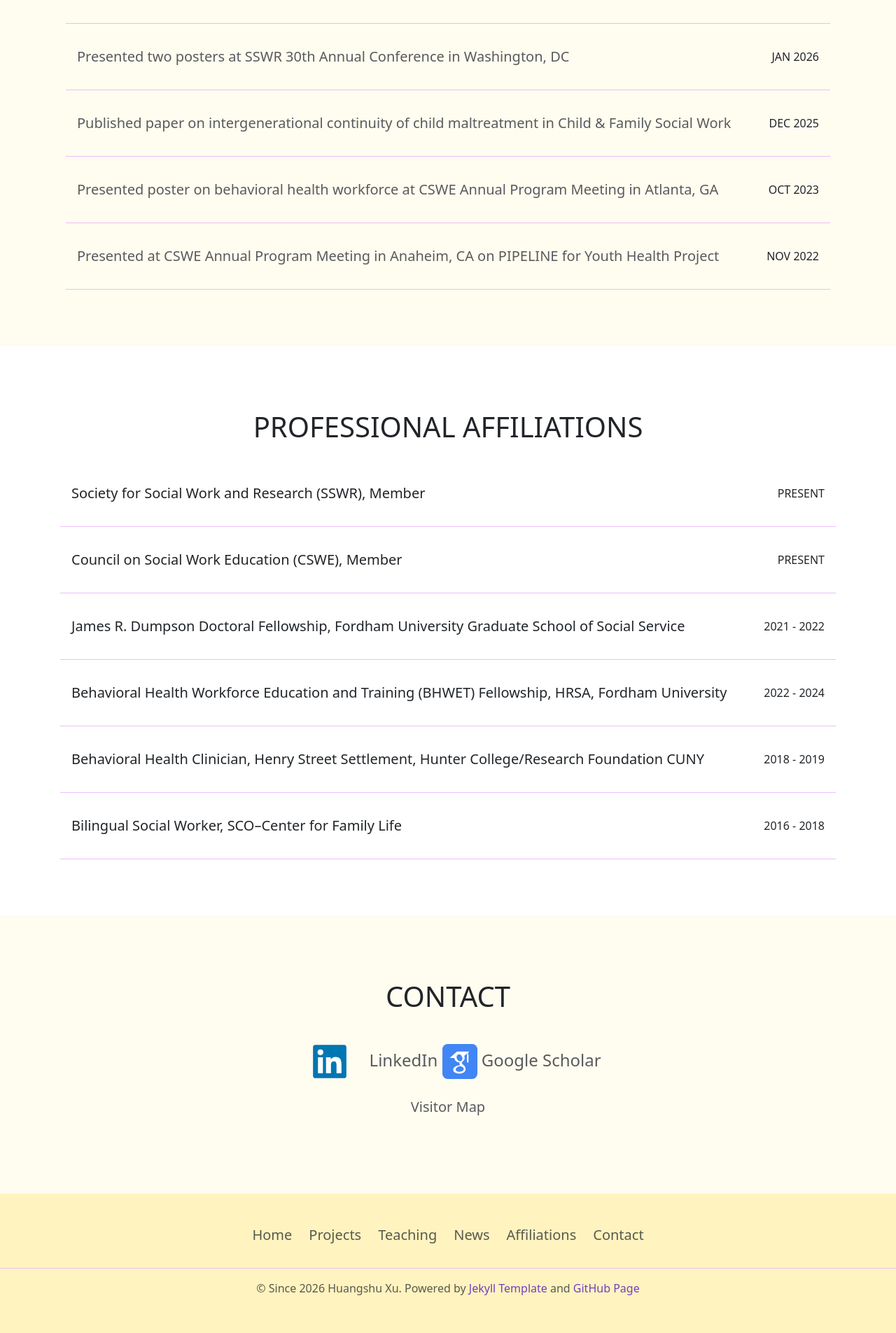
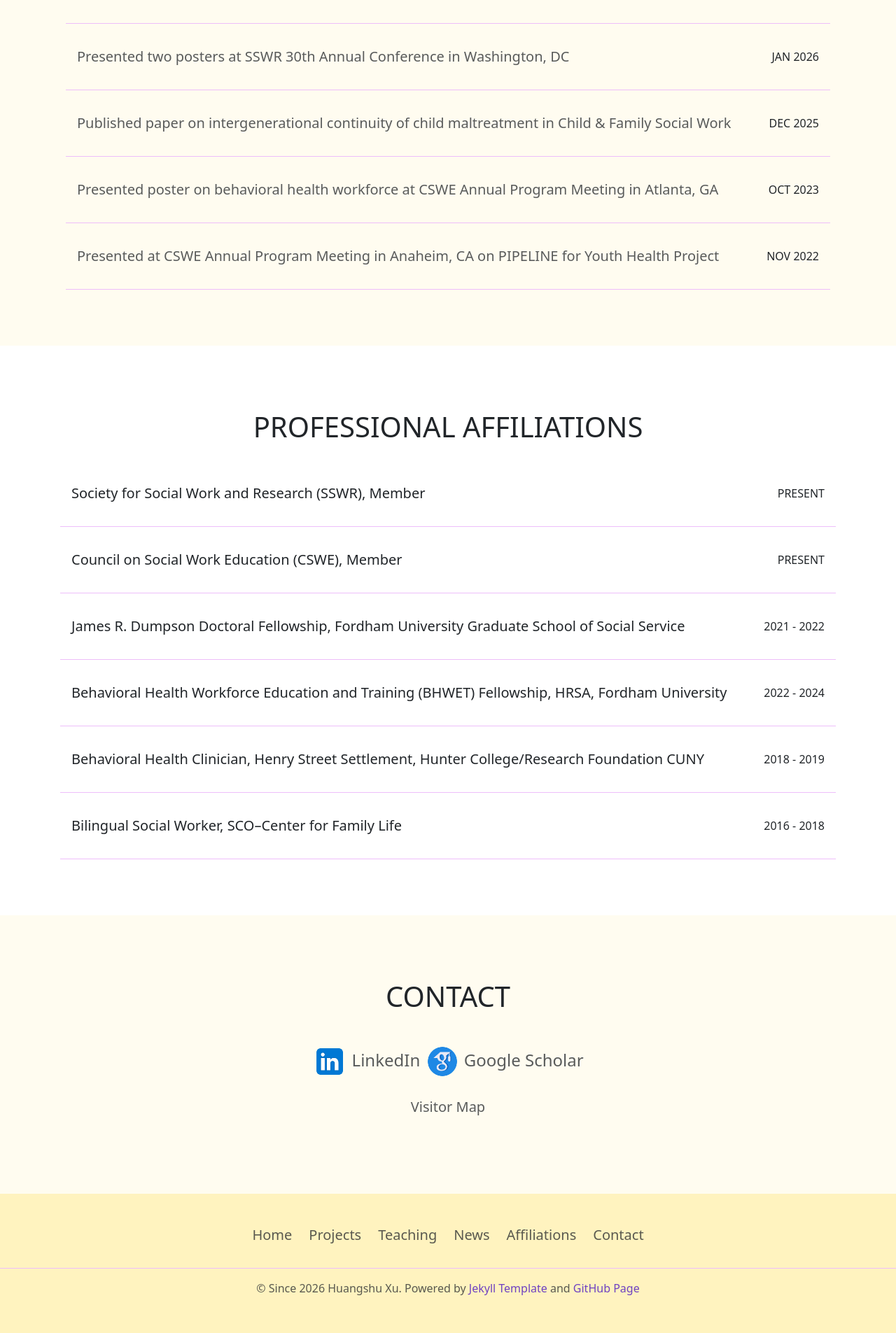
Before and after one commit to ccj5351/xhsHomePage, a Jekyll site: the page built from index.md, in a window 1280 px wide. Shown: the part 3990-5895 px from the top of the page at 70% size. Built offline with Jekyll 4.4.1, drawn with Linux system fonts in a browser that asks for light colours.

Commit message:
add icons

```diff
--- a/_data/hometext.yml
+++ b/_data/hometext.yml
@@ -165,12 +165,14 @@ contact:
       text: "LinkedIn"
       target: "_blank"
       url: "https://www.linkedin.com/in/huangshu-xu-5b63aa112/"
-      icon: "/assets/images/linkedin-original.svg"
+      icon: "/assets/images/icons8-linkedin-96.png"
+      icon_size: 50
     - google_scholar:
       text: "Google Scholar"
       target: "_blank"
       url: "https://scholar.google.com/citations?user=REttBB8AAAAJ&hl=en"
-      icon: "/assets/images/google_scholar_icon_130918.svg"
+    #  icon: "/assets/images/google_scholar_icon_130918.svg"
+      icon: "/assets/images/icons8-google-scholar-96.png"
       icon_size: 50
     # - website:
     #   text: "Homepage"
```
Also changed, not shown: assets/images/icons8-linkedin-100.png (added), assets/images/icons8-linkedin-48.png (added), assets/images/icons8-linkedin-96.png (added).
